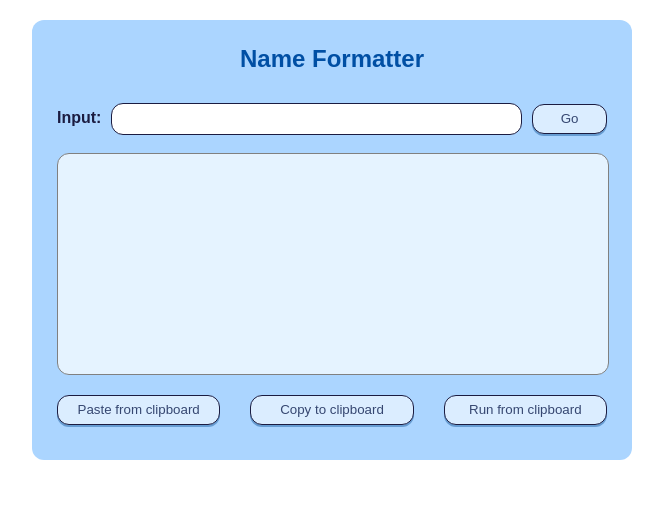
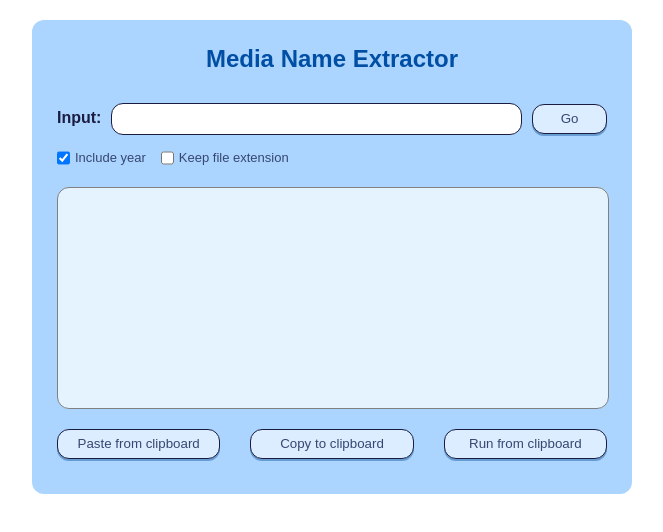
Before and after one commit to joaocjesus/media-name-extractor, a website: page index.html in a window 1280 px wide. Shown: the whole page, without its empty margins (308-971 px from the left). Drawn offline with Linux system fonts and the light colour scheme.

Commit message:
Added ability to remove year and include file extension

```diff
--- a/index.html
+++ b/index.html
@@ -4,7 +4,7 @@
 <head>
   <meta charset="UTF-8">
   <meta name="viewport" content="width=device-width, initial-scale=1.0">
-  <title>Name Formatter</title>
+  <title>Media Name Extractor</title>
   <link rel="icon" type="image/x-icon" href="favicon.ico">
   <style>
     body {
@@ -119,16 +119,34 @@
       text-align: center;
       font-size: small;
     }
+
+    #options {
+      display: inline-flex;
+      white-space: nowrap;
+      align-items: center;
+      height: 30px;
+    }
+
+    #options label {
+      align-content: center;
+      margin-left: 5px;
+      margin-right: 15px;
+      font-size: small;
+    }
   </style>
 </head>
 
 <body>
   <div id="container">
-    <h2>Name Formatter</h1>
+    <h2>Media Name Extractor</h1>
       <div id="inputContainer">
         <label id="inputLabel" for="input">Input:</label>
         <input type="text" id="input" name="input">
         <button id="goButton">Go</button>
+      </div>
+      <div id="options">
+        <input type="checkbox" id="addYear" checked /><label for="addYear">Include year</label>
+        <input type="checkbox" id="keepFileExt" /><label for="keepFileExt">Keep file extension</label>
       </div>
       <div id="outputArea"></div>
       <div id="clipboardButtons">
```
Also changed, not shown: mediaNameExtract.js (+13 -16 lines), README.md, image-1.png (added).
